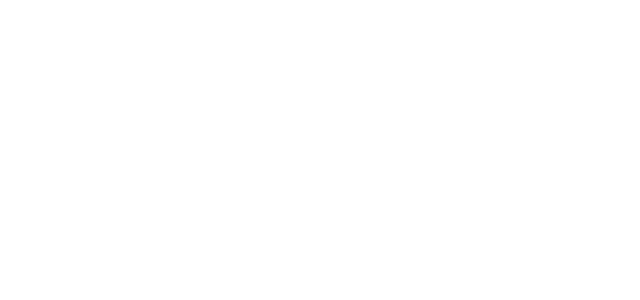
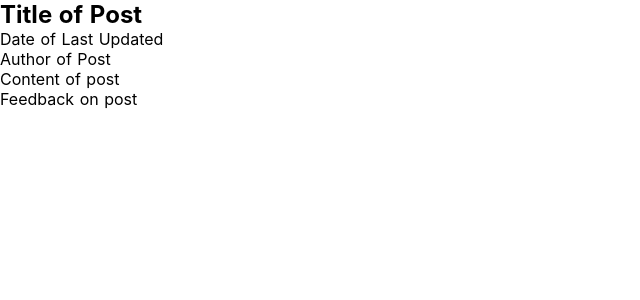
Before and after one commit to ghigbie/nuxtjs-blog, a Nuxt app: page /posts/1 in a window 1280 px wide. Before the commit this address had no page. Shown: the top 300 px of the page, without its empty margins (0-640 px from the left). Built offline with nearby package versions, Linux system fonts and the light colour scheme.

Commit message:
Add detail to post page

```diff
--- /dev/null
+++ b/pages/posts/_id/index.vue
@@ -0,0 +1,43 @@
+<template>
+    <div class="single-post-page">
+        <section class="post">
+            <h1 class="post-title">{{ this.title }}</h1>
+            <div class="post-details">
+                <div class="last-updated">{{ this.date }}</div>
+                <div class="author">{{ this.author }}</div>
+            </div>
+            <p class="content">{{ this.postContent }}</p>
+        </section>
+        <section class="post-feedback">
+            {{ this.feedback }}
+        </section>
+    </div>
+</template>
+
+<script>
+export default {
+    computed: {
+        title(){
+            return 'Title of Post';
+        },
+        author(){
+            return 'Author of Post';
+        },
+        date(){
+            return 'Date of Last Updated';
+        },
+        postContent(){
+            return 'Content of post';
+        },
+        feedback(){
+            return 'Feedback on post';
+        }
+
+    }
+}
+</script>
+
+
+<style>
+
+</style>
```
